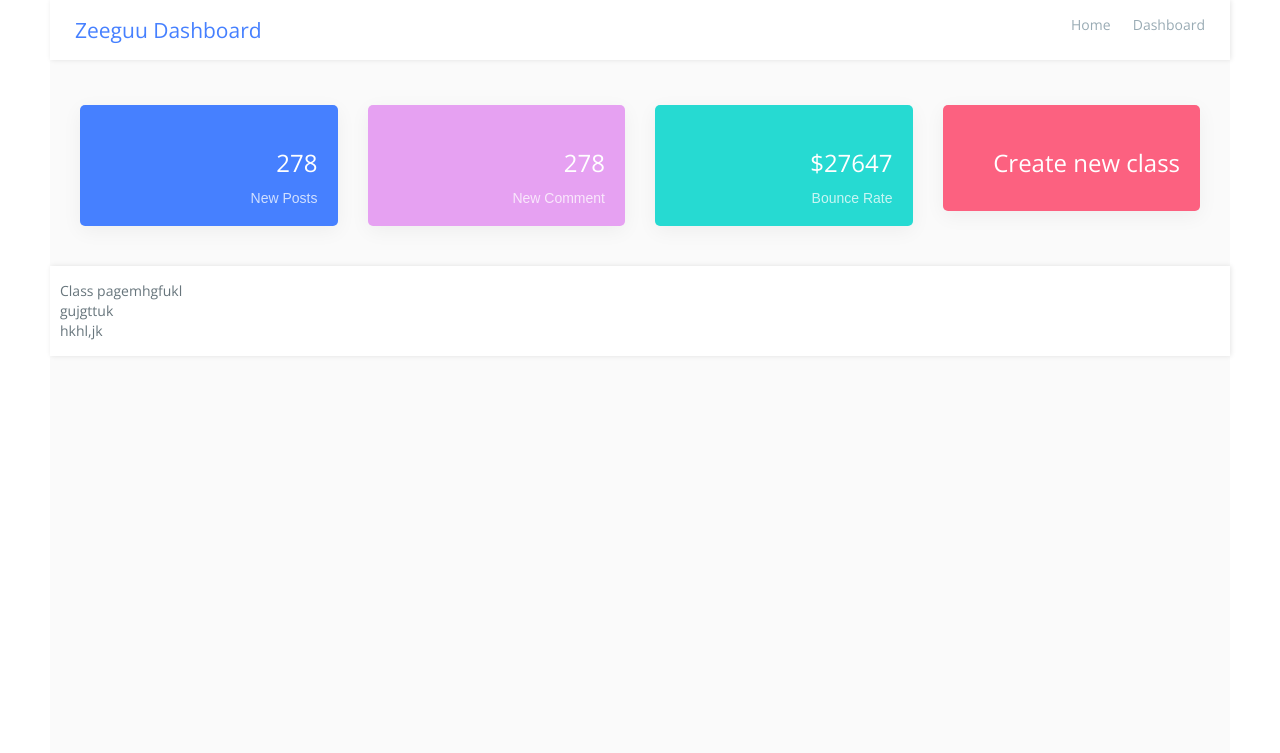
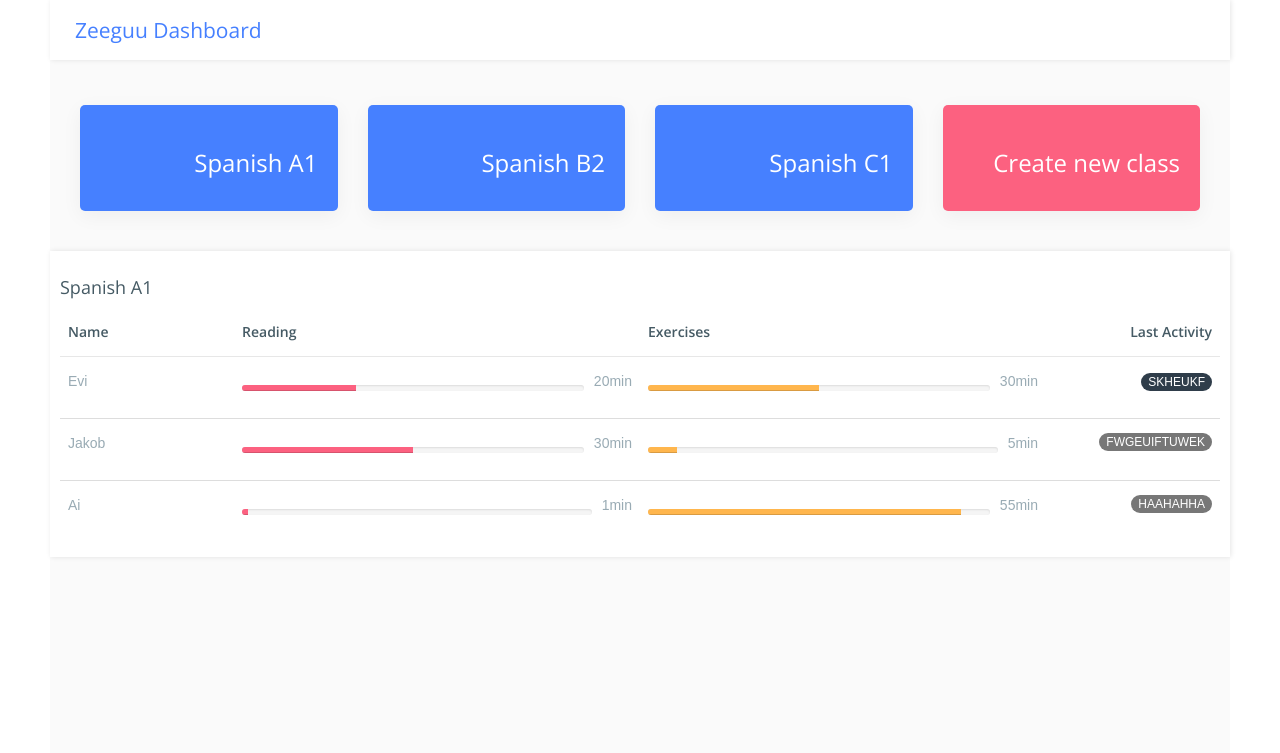
Before and after one commit to RUGSoftEng/2018-ZeeguuDashboard, a Flask app: page / in a window 1280 px wide. Shown: the top 753 px of the page. Run offline with Flask 2, Linux system fonts and the light colour scheme; some libraries are stand-ins or nearby versions.

Commit message:
Initial beta of dashboard.

```diff
--- a/zeeguu_dashboard/app/routes.py
+++ b/zeeguu_dashboard/app/routes.py
@@ -1,44 +1,74 @@
 from flask import render_template, flash, redirect
 from app import app
 from app.createcohort import CreateCohort
-import requests
 
 @app.route('/')
 def template():
     classes = [
         {
-            'class': 'chinese',
-            'id': '1'
+            'class': 'Spanish A1',
         },
         {
-            'class': 'dutch',
-            'id': '2'
+            'class': 'Spanish B2',
         },
         {
-            'class': 'german',
-            'id': '3'
+            'class': 'Spanish C1',
         }
     ]
-    return render_template('homepage.html', title='Zeeguu2.0', classes=classes)
+    students = [
+        {
+            'student': 'Evi',
+            'reading': 20,
+            'exercises': 30,
+            'article': 'skheukf'
+        },
+
+        {
+            'student': 'Jakob',
+            'reading': 30,
+            'exercises': 5,
+            'exercise': 'fwgeuiftuwek'
+        },
+        {
+            'student': 'Ai',
+            'reading': 1,
+            'exercises': 55,
+            'exercise': 'haahahha'
+        }
+    ]
+    return render_template('classpage.html', title=classes[0].get('class'), classes=classes, students=students)
+
 
 @app.route('/class/<idx>')
 def spanish(idx):
-    students = ['John','Mary']
+    students = [
+        {
+            'student': {'username': 'Evi'},
+            'reading': 20,
+            'exercises': 30,
+            'last today': {'article': 'skheukf'}
+        },
+
+        {
+            'student': {'username': 'Jakob'},
+            'reading': 30,
+            'exercises': 50,
+            'last today': {'exercise': 'fwgeuiftuwek'}
+        },
+        {
+            'student': {'username': 'Ai'},
+            'reading': 1,
+            'exercises': 2,
+            'last today': {'exercise': 'haahahha'}
+        }
+    ]
     idx = int(idx)
-    return render_template('classpage.html', title = 'Spanish class', relevant=students[idx], range=range(10))
+    return render_template('classpage.html', title = 'Spanish class', relevant=students[idx], range=range(3))
+
 
 @app.route('/create_classroom',  methods=['GET', 'POST'])
 def create_classroom():
     form = CreateCohort()
     if form.validate_on_submit():
-        #return requests.get("http://0.0.0.0:9001/get_user_name/1").text
-        class_name = form.class_name.data
-        inv_code = form.inv_code.data
-        max_students = form.max_students.data
-        teacher_id = form.teacher_id.data
-        class_language_id = form.class_language_id.data
-        package = {'class_name':class_name, 'inv_code':inv_code, 'max_students':max_students, 'teacher_id':teacher_id, 'class_language_id':class_language_id}
-        response = requests.post("http://0.0.0.0:9001/add_class", data = package)
-        print(response)
-
+        return redirect('/')
     return render_template('createcohort.html', title = 'Create classroom', form=form)
--- a/zeeguu_dashboard/app/templates/base.html
+++ b/zeeguu_dashboard/app/templates/base.html
@@ -8,7 +8,7 @@
     <meta name="description" content="">
     <meta name="author" content="">
 
-    <title>Your Zeeguu DashBoard</title>
+    <title>{{ title }}</title>
 
     <!-- Bootstrap Core CSS -->
     <link href="{{ url_for('static', filename='css/bootstrap.min.css') }}" rel="stylesheet">
@@ -37,7 +37,7 @@
     {% include 'navbar.html' %}
 
     <div class="row page-titles">
-    {% block content  %} {% endblock %}
+        {% block content  %} {% endblock %}
     </div>
 
 </div>
--- a/zeeguu_dashboard/app/templates/classpage.html
+++ b/zeeguu_dashboard/app/templates/classpage.html
@@ -1,40 +1,58 @@
 {% extends "base.html" %}
 
 {% block content %}
-<div class="col-lg-12">
-    <h1 class="page-header">Class 1</h1>
-</div>
 
-<div class="row">
-    <div class="col-lg-12">
-            <!-- /.panel-heading -->
-            <div class="panel-body">
-                <div class="dataTable_wrapper">
-                    <table class="table table-striped table-bordered table-hover" id="dataTables-example">
+
+
+            <div class="card-title">
+                <h4>{{classes[0].get('class')}}</h4>
+            </div>
+            <div class="card-body">
+                <div class="table-responsive">
+                    <table class="table">
                         <thead>
-                            <tr>
-                                <th>Student Name</th>
-                                <th>Grade</th>
 
-                            </tr>
+                        <tr>
+                            <th>Name</th>
+                            <th>Reading</th>
+                            <th>Exercises</th>
+                            <th>Last Activity</th>
+                        </tr>
                         </thead>
                         <tbody>
-                            {% for i in range %}
-                            <tr class="odd gradeX">
-                                <td>{{ relevant }}</td>
-                                <td>A</td>
 
-                            {% endfor %}
+
+                        {% for student in students %}
+                        <tr>
+                            <td width="15%">{{ student.student }}</td>
+                            <td width="35%">
+                               <div class="pull-right"> <h7 class="m-t-0" style="padding-left:10px;">{{ student.reading}}min</h7></div>
+                                <div class="progress " style="margin-bottom: 5%; margin-top: 5%">
+                                    <div class="progress-bar bg-danger wow animated progress-animated" style="width: {{ (student.reading/60)*100 }}%;" role="progressbar"> </div>
+                                </div>
+                            </td>
+                            <td width="35%">
+                                <div class="pull-right"> <h7 class="m-t-0" style="padding-left: 10px">{{ student.exercises}}min</h7></div>
+                                <div class="progress " style="margin-bottom: 5%; margin-top: 5%">
+                                    <div class="progress-bar bg-warning wow animated progress-animated" style="width:{{(student.exercises/60)*100}}%;" role="progressbar"> </div>
+                                </div>
+                            </td>
+                            <td width="15%">
+                                {% if student.article %}
+                                <span class="badge badge-inverse">{{ student.article}}</span>
+                                {% else %}
+                                <span class="badge badge-sm">{{ student.exercise}}</span>
+                                {% endif %}
+                            </td>
+                        </tr>
+                        {% endfor %}
+
 
                         </tbody>
                     </table>
                 </div>
             </div>
-            <!-- /.panel-body -->
 
-        <!-- /.panel -->
-    </div>
-    <!-- /.col-lg-12 -->
-</div>
+
 
 {% endblock %}
--- a/zeeguu_dashboard/app/templates/homepage.html
+++ b/zeeguu_dashboard/app/templates/homepage.html
@@ -1,11 +1,8 @@
 {% extends "base.html" %}
 
 {% block content %}
-    <!-- Page Content -->
+    Homepage
 
-            Class pagemhgfukl <br>
-    gujgttuk <br>
 
-    hkhl,jk<br>
 
 {% endblock %}
--- a/zeeguu_dashboard/app/templates/navbar.html
+++ b/zeeguu_dashboard/app/templates/navbar.html
@@ -7,13 +7,13 @@
     <!--  This is the Bread crumb -->
     <div class="row page-titles">
         <div class="col-md-5 align-self-center">
-            <h3 class="text-primary">Zeeguu Dashboard</h3> </div>
+            <a href="/"><h3 class="text-primary">Zeeguu Dashboard</h3></a> </div>
         <div class="col-md-7 align-self-center">
 
-            <ol class="breadcrumb">
-                <li class="breadcrumb-item"><a href="javascript:void(0)">Home</a></li>
-                <li class="breadcrumb-item active">Dashboard</li>
-            </ol>
+{#            <ol class="breadcrumb">#}
+{#                <li class="breadcrumb-item"><a href="javascript:void(0)">Home</a></li>#}
+{#                <li class="breadcrumb-item active">Dashboard</li>#}
+{#            </ol>#}
 
 
         </div>
@@ -24,46 +24,32 @@
     <div class="container-fluid">
 
         <div class="row">
+
+            {% for class in classes %}
+
                 <div class="col-md-3">
+                    <a href="#">
                         <div class="card bg-primary p-20">
                             <div class="media widget-ten">
                                 <div class="media-left meida media-middle">
                                     <span><i class="ti-bag f-s-40"></i></span>
                                 </div>
                                 <div class="media-body media-text-right">
-                            <h2 class="color-white">278</h2>
-                            <p class="m-b-0">New Posts</p>
+                                    <h2 class="color-white"> {{  class.class }} </h2>
                                 </div>
                             </div>
                         </div>
+                    </a>
                 </div>
+
+            {% endfor %}
+
+{#                <div class="card bg-primary p-20">#}
+{#                <div class="card bg-pink p-20">#}
+{#                <div class="card bg-success p-20">#}
+
             <div class="col-md-3">
-                <div class="card bg-pink p-20">
-                    <div class="media widget-ten">
-                        <div class="media-left meida media-middle">
-                            <span><i class="ti-comment f-s-40"></i></span>
-                        </div>
-                        <div class="media-body media-text-right">
-                            <h2 class="color-white">278</h2>
-                            <p class="m-b-0">New Comment</p>
-                        </div>
-                    </div>
-                </div>
-            </div>
-            <div class="col-md-3">
-                <div class="card bg-success p-20">
-                    <div class="media widget-ten">
-                        <div class="media-left meida media-middle">
-                            <span><i class="ti-vector f-s-40"></i></span>
-                        </div>
-                        <div class="media-body media-text-right">
-                            <h2 class="color-white">$27647</h2>
-                            <p class="m-b-0">Bounce Rate</p>
-                        </div>
-                    </div>
-                </div>
-            </div>
-            <div class="col-md-3">
+                <a href="/create_classroom">
                     <div class="card bg-danger p-20">
                         <div class="media widget-ten">
                             <div class="media-left meida media-middle">
@@ -75,7 +61,10 @@
                             </div>
                         </div>
                     </div>
+                </a>
             </div>
+
+
         </div>
     </div>
     <!-- End Container fluid  -->
```
Also changed, not shown: zeeguu_dashboard/app/createcohort.py (+3 -5 lines), zeeguu_dashboard/app/templates/createcohort.html (+9 -24 lines), 1 other file. Lines whose indentation alone changed are shown as unchanged.
